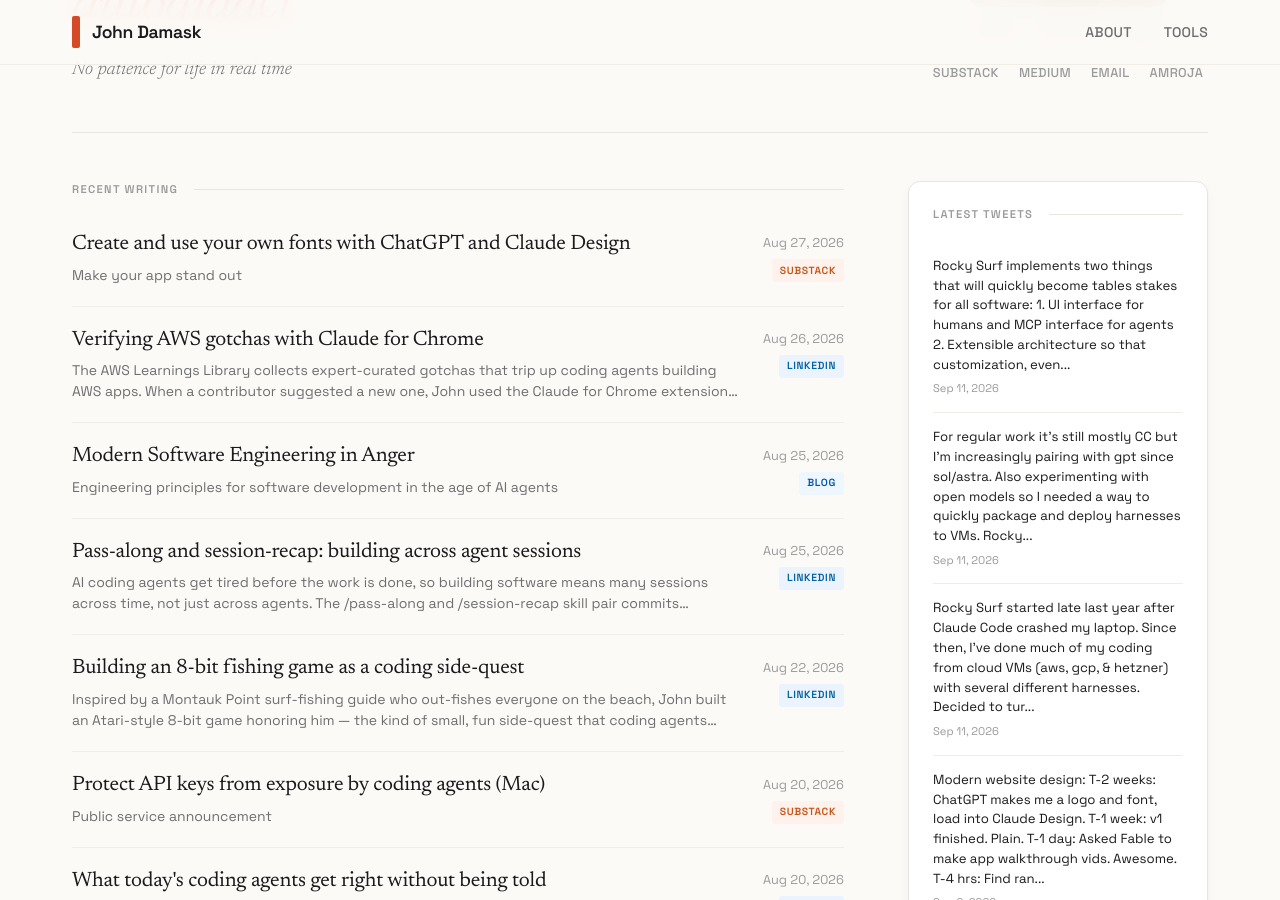
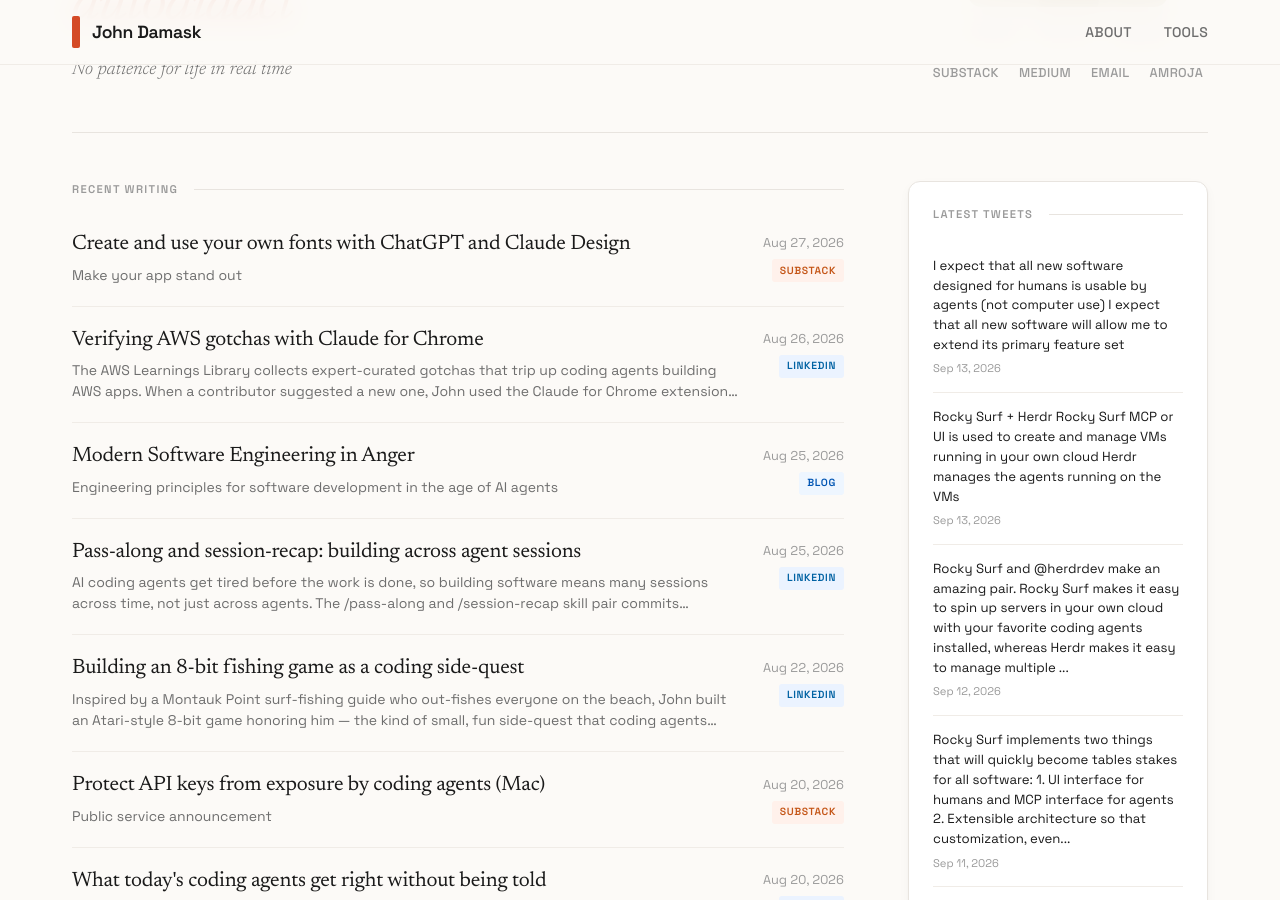
Before and after one commit to jbdamask/jbdamask.github.io, a Jekyll site: the page built from index.html, in a window 1280 px wide and 900 px high, scrolled down 362 px. Built offline with Jekyll 4.4.1, drawn with Linux system fonts in a browser that asks for light colours; the list of posts is cut into pages by our own code.

Commit message:
Update Twitter posts

```diff
--- a/_data/twitter-posts.yml
+++ b/_data/twitter-posts.yml
@@ -2,6 +2,32 @@
 # Fetches latest tweets and merges with existing posts
 # Keeps max 150 most recent tweets (LIFO)
 
+- title: I expect that all new software designed for humans is usable by agents (not
+    computer use) I expect t...
+  source: twitter
+  url: https://twitter.com/jbdamask/status/2099112044020547898
+  date: '2026-09-13'
+  excerpt: I expect that all new software designed for humans is usable by agents
+    (not computer use) I expect that all new software will allow me to extend its
+    primary feature set
+  image: ''
+- title: Rocky Surf + Herdr Rocky Surf MCP or UI is used to create and manage VMs
+    running in your own cloud H...
+  source: twitter
+  url: https://twitter.com/jbdamask/status/2099110104037494963
+  date: '2026-09-13'
+  excerpt: Rocky Surf + Herdr Rocky Surf MCP or UI is used to create and manage VMs
+    running in your own cloud Herdr manages the agents running on the VMs
+  image: ''
+- title: Rocky Surf and @herdrdev make an amazing pair. Rocky Surf makes it easy to
+    spin up servers in your o...
+  source: twitter
+  url: https://twitter.com/jbdamask/status/2098813902297448957
+  date: '2026-09-12'
+  excerpt: Rocky Surf and @herdrdev make an amazing pair. Rocky Surf makes it easy
+    to spin up servers in your own cloud with your favorite coding agents installed,
+    whereas Herdr makes it easy to manage multiple ...
+  image: https://pbs.twimg.com/news_img/2098213879947952132/2G1x2Gn7?format=jpg&name=orig
 - title: 'Rocky Surf implements two things that will quickly become tables stakes
     for all software: 1. UI inte...'
   source: twitter
@@ -1173,27 +1199,3 @@
   date: '2026-03-13'
   excerpt: ooooooooo....beefy
   image: ''
-- title: 'Before agentic engineering: Worktree wha? Now: Oh yea, totally worktrees'
-  source: twitter
-  url: https://twitter.com/jbdamask/status/2032528131337150566
-  date: '2026-03-13'
-  excerpt: 'Before agentic engineering: Worktree wha? Now: Oh yea, totally worktrees'
-  image: ''
-- title: The job of an engineer remains that of an engineer, even though coding is
-    now done by agents. Engine...
-  source: twitter
-  url: https://twitter.com/jbdamask/status/2032516947632382226
-  date: '2026-03-13'
-  excerpt: The job of an engineer remains that of an engineer, even though coding
-    is now done by agents. Engineers need to think through problems, decompose them,
-    architect solutions, and keep the LLM on track. ...
-  image: ''
-- title: Here's another example of how Opus 4.6 thinks like an engineer. I tasked
-    it with breaking apart my d...
-  source: twitter
-  url: https://twitter.com/jbdamask/status/2032473008548254208
-  date: '2026-03-13'
-  excerpt: Here's another example of how Opus 4.6 thinks like an engineer. I tasked
-    it with breaking apart my deployment scripts and it realized that it should add
-    a reminder in CLAUDE.md
-  image: ''
```
